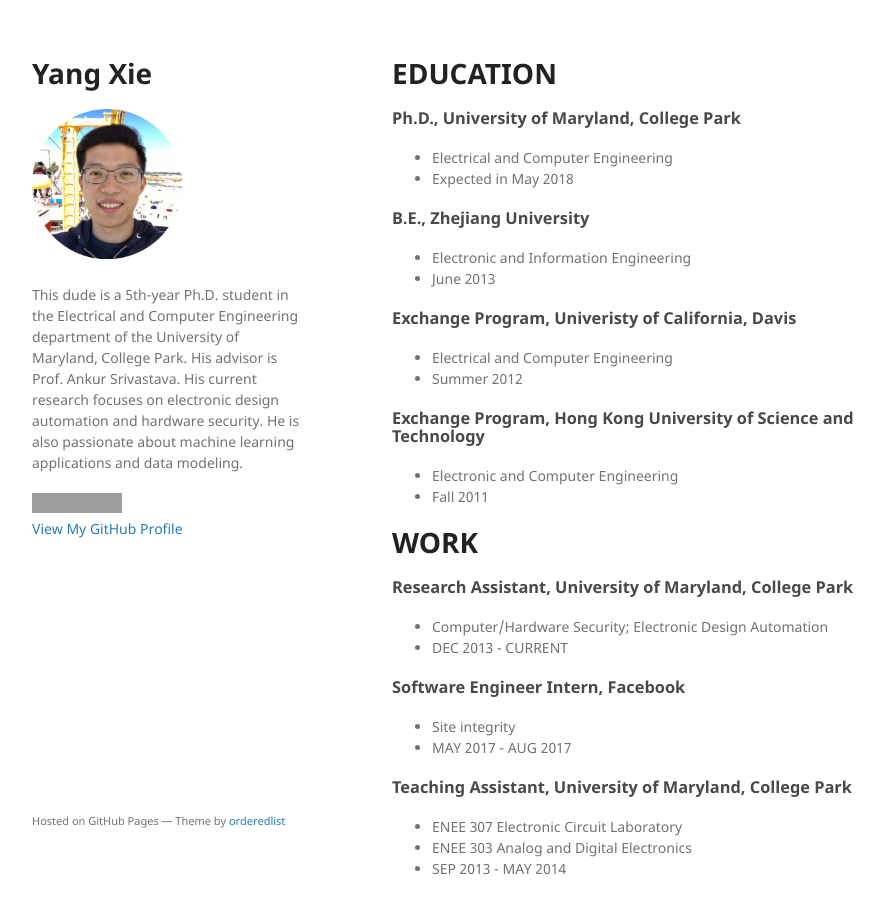
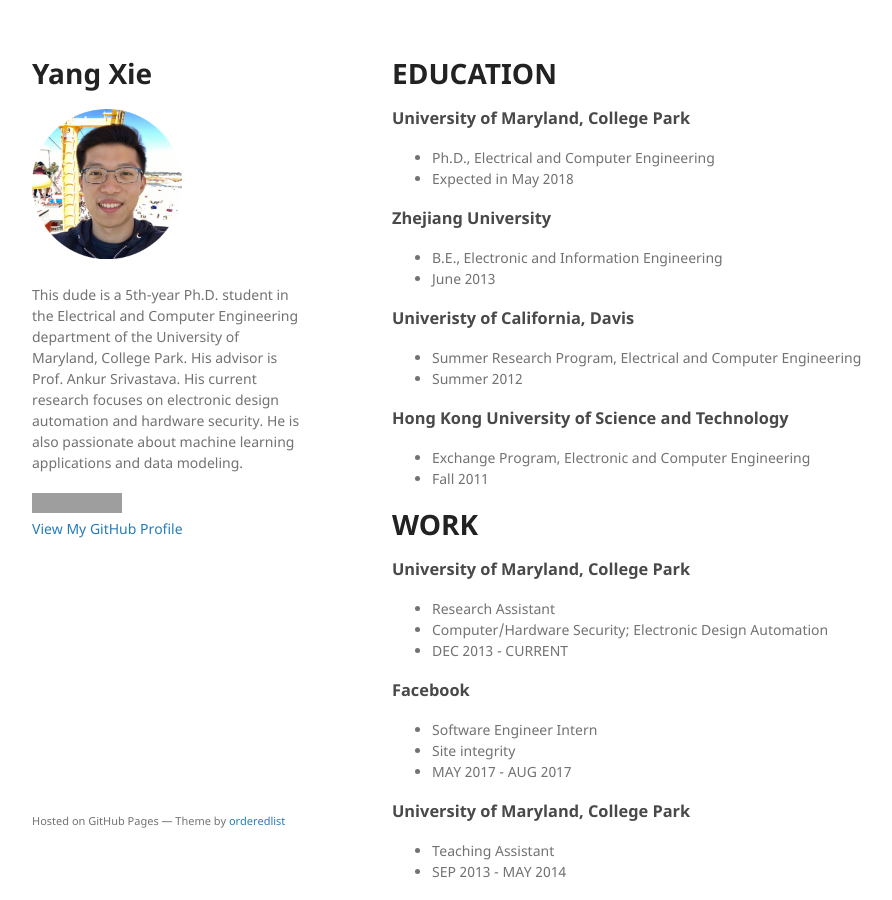
Before and after one commit to yxie/yxie.github.io, a Jekyll site: the page built from index.md, in a window 1280 px wide and 900 px high. Shown: the whole window, without its empty margins (178-1070 px from the left). Built offline with Jekyll 4.4.1, drawn with Linux system fonts in a browser that asks for light colours; our own code applies the rules of GitHub Pages for plain Markdown files; some of the changed text lies outside the part shown; grey boxes are pictures that could not be loaded.

```diff
--- a/index.md
+++ b/index.md
@@ -6,34 +6,35 @@ layout: default
 
 
 # [](#header-2)EDUCATION
-### Ph.D., University of Maryland, College Park
-* Electrical and Computer Engineering
+### University of Maryland, College Park
+* Ph.D., Electrical and Computer Engineering
 * Expected in May 2018
 
-### B.E., Zhejiang University
-* Electronic and Information Engineering
+### Zhejiang University
+* B.E., Electronic and Information Engineering
 * June 2013
 
-### Exchange Program, Univeristy of California, Davis
-* Electrical and Computer Engineering
+### Univeristy of California, Davis
+* Summer Research Program, Electrical and Computer Engineering
 * Summer 2012
 
-### Exchange Program, Hong Kong University of Science and Technology
-* Electronic and Computer Engineering
+### Hong Kong University of Science and Technology
+* Exchange Program, Electronic and Computer Engineering
 * Fall 2011
 
 # [](#header-3)WORK
-### Research Assistant, University of Maryland, College Park
+### University of Maryland, College Park
+* Research Assistant
 * Computer/Hardware Security; Electronic Design Automation
 * DEC 2013 - CURRENT
 
-### Software Engineer Intern, Facebook
+### Facebook
+* Software Engineer Intern
 * Site integrity
 * MAY 2017 - AUG 2017
 
-### Teaching Assistant, University of Maryland, College Park
-* ENEE 307 Electronic Circuit Laboratory
-* ENEE 303 Analog and Digital Electronics
+###  University of Maryland, College Park
+* Teaching Assistant
 * SEP 2013 - MAY 2014
 
 # [](#header-4)PUBLICATION
```
Also changed, not shown: other parts of index.md (+17 -0 lines).
